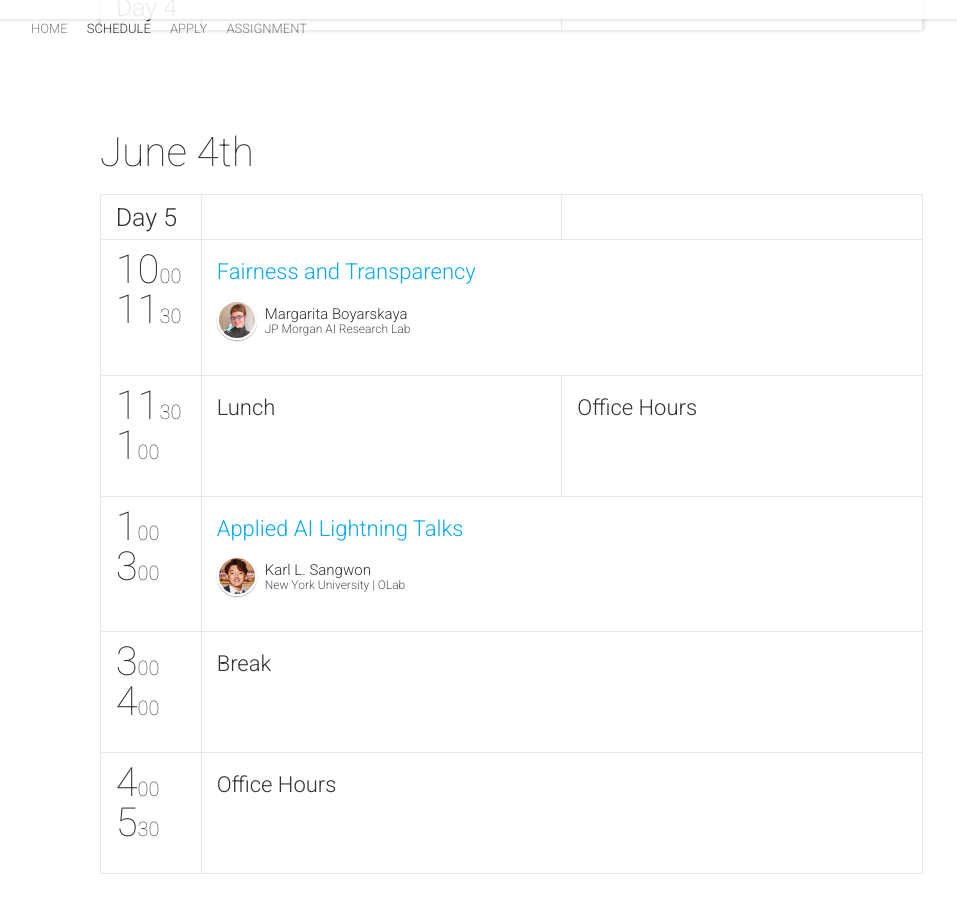
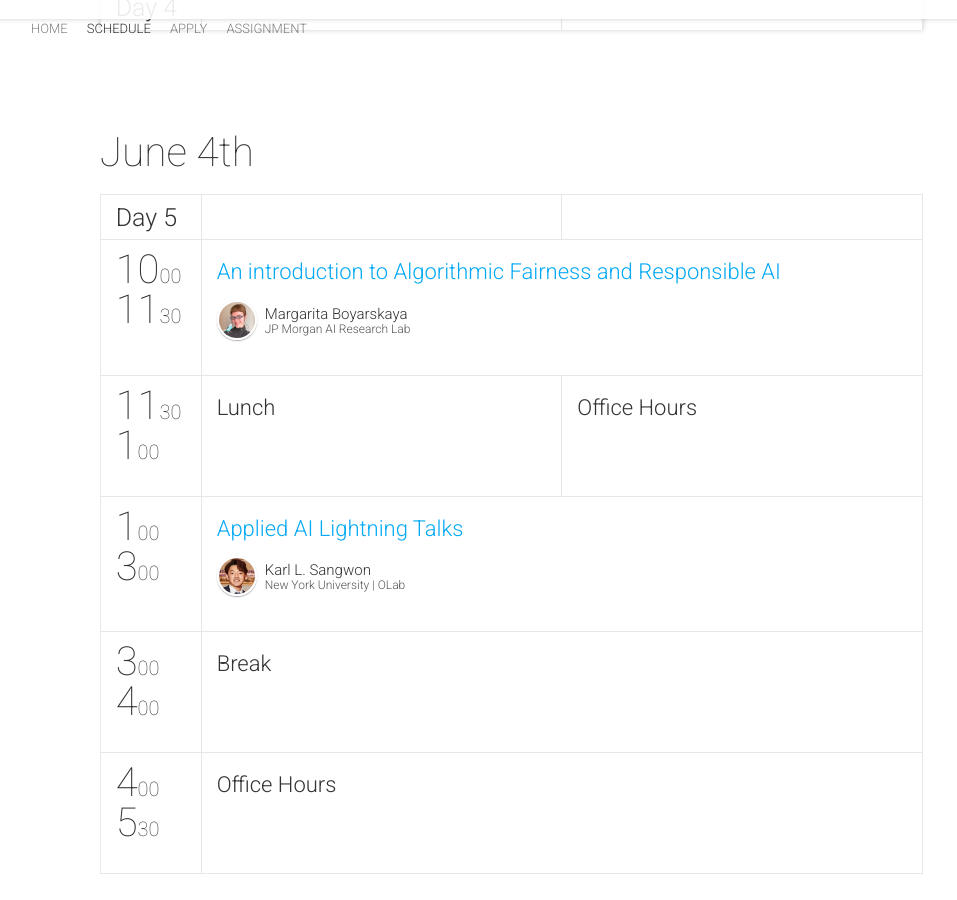
Before and after one commit to nyu-mll/nyu-ai-school-2023, a Jekyll site: the page built from schedule.html, in a window 1280 px wide and 900 px high, scrolled down 4248 px. Shown: the whole window, without its empty margins (22-979 px from the left). Built offline with Jekyll 4.4.1, drawn with Linux system fonts in a browser that asks for light colours; nearby versions of some CDN libraries; comment, search, counter and statistics services are not loaded.

Commit message:
Update margarita lecture title

```diff
--- a/_data/sessions.yml
+++ b/_data/sessions.yml
@@ -42,7 +42,7 @@
   speakers:
 -
   id: 005
-  title: "<a href=''>Fairness and Transparency</a>"
+  title: "<a href=''>An introduction to Algorithmic Fairness and Responsible AI</a>"
   subtype: presentation
   description: "Lecture"
   speakers: [4]
```
